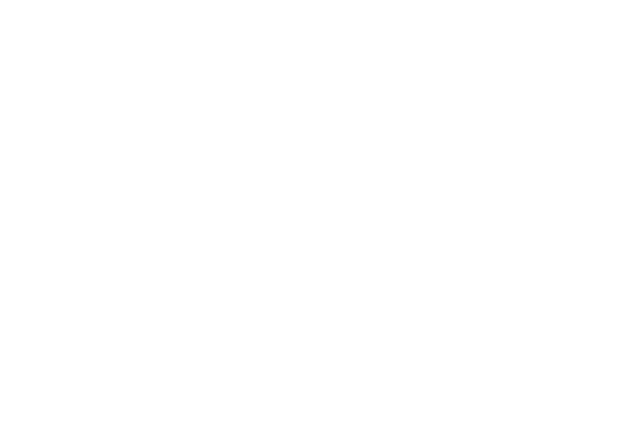
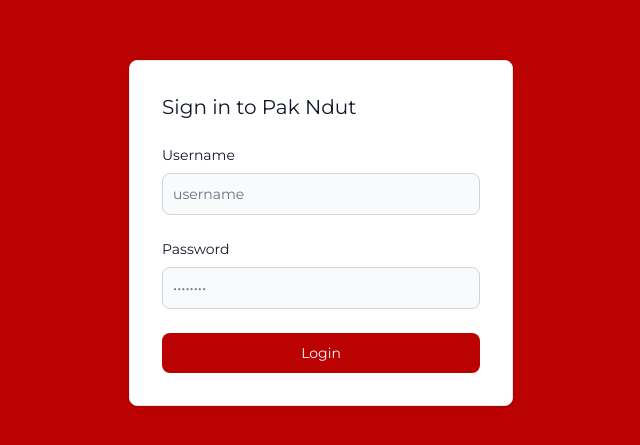
Before and after one commit to GilangAlfarizi/pak-ndut-official-website, a React (Vite) app: page /admin-login in a window 1280 px wide. Before the commit this address had no page. Shown: the part 167-612 px from the top of the page, without its empty margins (319-959 px from the left). Built offline with nearby package versions, Linux system fonts and the light colour scheme.

Commit message:
add login admin page and update sidebar

```diff
--- a/src/App.jsx
+++ b/src/App.jsx
@@ -8,6 +8,7 @@
 import AdminPage from "./pages/adminPage/adminPage.jsx";
 import AdminCareers from "./pages/adminPage/career/careerPage.jsx";
 import CareerForm from "./pages/adminPage/career/CareerForm.jsx";
+import LoginPage from "./pages/adminPage/login/loginPage.jsx";
 
 function App(){
   return (
@@ -21,6 +22,7 @@
       <Route path="/article/:id" element={<ArticleDetails />} />
       <Route path="/career/:id" element={<CareerDetail />} />
       <Route path="/admin" element={<AdminPage />} />
+      <Route path="/admin-login" element={<LoginPage />} />
       <Route path="/admin-careers" element={<AdminCareers />} />
       <Route path="/admin-careers/new" element={<CareerForm />} />
       <Route path="/admin-careers/edit/:id" element={<CareerForm />} />
--- a/src/components/adminCompenents/Sidebar.jsx
+++ b/src/components/adminCompenents/Sidebar.jsx
@@ -29,7 +29,7 @@
         class=" top-0 left-0 z-40 w-64 h-screen transition-transform -translate-x-full sm:translate-x-0"
         aria-label="Sidebar"
       >
-        <div class="h-full px-3 py-4 overflow-y-auto bg-gray-50 dark:bg-gray-800">
+        <div class="h-full px-3 py-4 overflow-y-auto bg-[#BA0202]">
           <ul class="space-y-2 font-medium">
             <li>
               <a
@@ -37,7 +37,7 @@
                 class="flex items-center p-2 text-gray-900 rounded-lg dark:text-white hover:bg-gray-100 dark:hover:bg-gray-700 group"
               >
                 <svg
-                  class="w-5 h-5 text-gray-500 transition duration-75 dark:text-gray-400 group-hover:text-gray-900 dark:group-hover:text-white"
+                  class="w-5 h-5  transition duration-75 text-white group-hover:text-gray-900 dark:group-hover:text-white"
                   aria-hidden="true"
                   xmlns="http://www.w3.org/2000/svg"
                   fill="currentColor"
@@ -88,7 +88,7 @@
                 class="flex items-center p-2 text-gray-900 rounded-lg dark:text-white hover:bg-gray-100 dark:hover:bg-gray-700 group"
               >
                 <svg
-                  class="shrink-0 w-5 h-5 text-gray-500 transition duration-75 dark:text-gray-400 group-hover:text-gray-900 dark:group-hover:text-white"
+                  class="shrink-0 w-5 h-5  transition duration-75 text-white group-hover:text-gray-900 dark:group-hover:text-white"
                   aria-hidden="true"
                   xmlns="http://www.w3.org/2000/svg"
                   fill="none"
--- a/src/pages/adminPage/adminPage.jsx
+++ b/src/pages/adminPage/adminPage.jsx
@@ -1,10 +1,10 @@
-import Sidebar from "../../components/adminCompenents/Sidebar"
+import Sidebar from "../../components/adminCompenents/Sidebar";
 
 const AdminPage = () => {
   return (
-    <>
-      <Sidebar/>
-    </>
+    <Sidebar>
+      <div>Wellcome to Admin Page!</div>
+    </Sidebar>
   );
 };
 
--- a/src/pages/adminPage/login/loginPage.jsx
+++ b/src/pages/adminPage/login/loginPage.jsx
@@ -0,0 +1,53 @@
+const LoginPage = () => {
+  return (
+    <div className="flex w-full h-[100vh] bg-[#BA0202] justify-center items-center">
+      <div class="w-full max-w-sm p-4 bg-white border border-gray-200 rounded-lg shadow-sm sm:p-6 md:p-8 ">
+        <form class="space-y-6" action="#">
+          <h5 class="text-xl font-medium text-gray-900 ">
+            Sign in to Pak Ndut
+          </h5>
+          <div>
+            <label
+              for="username"
+              class="block mb-2 text-sm font-medium text-gray-900 "
+            >
+              Username
+            </label>
+            <input
+              type="username"
+              name="username"
+              id="username"
+              class="bg-gray-50 border border-gray-300 text-gray-900 text-sm rounded-lg focus:ring-blue-500 focus:border-blue-500 block w-full p-2.5  "
+              placeholder="username"
+              required
+            />
+          </div>
+          <div>
+            <label
+              for="password"
+              class="block mb-2 text-sm font-medium text-gray-900 "
+            >
+              Password
+            </label>
+            <input
+              type="password"
+              name="password"
+              id="password"
+              placeholder="••••••••"
+              class="bg-gray-50 border border-gray-300 text-gray-900 text-sm rounded-lg focus:ring-blue-500 focus:border-blue-500 block w-full p-2.5  "
+              required
+            />
+          </div>
+          <button
+            type="submit"
+            class="w-full text-white bg-[#BA0202] focus:ring-4 focus:outline-none focus:gray font-medium rounded-lg text-sm px-5 py-2.5 text-center"
+          >
+            Login
+          </button>
+        </form>
+      </div>
+    </div>
+  );
+};
+
+export default LoginPage;
```
